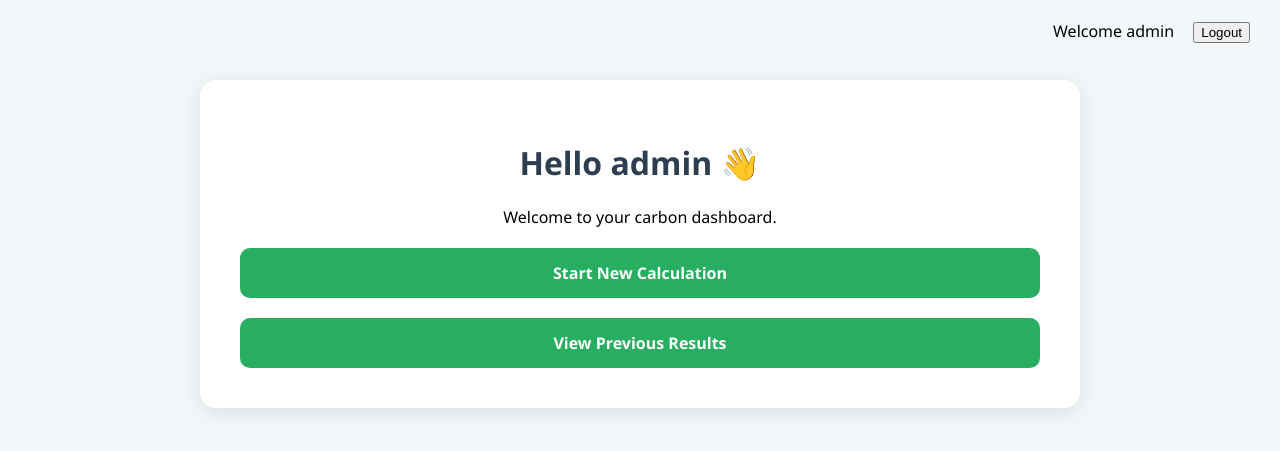
After one commit to EimearCrowley/Carbon-Footprint-Webapp-for-MTU, a Django app: page /dashboard/ in a window 1280 px wide. The commit adds this page. Shown: the top 451 px of the page. Run offline with Django 5.2, Linux system fonts and the light colour scheme; a user stored in the database is signed in.

Commit message:
Adding user dashboard and previous results page, fixed logout button

```diff
--- /dev/null
+++ b/carbon_footprint_app/carbon_app/templates/dashboard.html
@@ -0,0 +1,78 @@
+<!DOCTYPE html>
+<html>
+<head>
+    <title>Dashboard</title>
+
+<style>
+body {
+    font-family: 'Segoe UI', sans-serif;
+    background-color: #f4f7f9;
+    margin: 0;
+    padding: 0;
+}
+
+.container {
+    width: 100%;
+    max-width: 800px;
+    margin: 80px auto;
+    background: white;
+    padding: 40px;
+    border-radius: 16px;
+    box-shadow: 0 4px 20px rgba(0,0,0,0.1);
+    text-align: center;
+}
+
+h1{
+    color:#2c3e50;
+}
+
+.btn{
+    display:block;
+    margin-top:20px;
+    padding:14px;
+    background:#27ae60;
+    color:white;
+    text-decoration:none;
+    border-radius:10px;
+    font-weight:bold;
+}
+
+.btn:hover{
+    background:#219150;
+}
+
+.topbar{
+    position:absolute;
+    top:20px;
+    right:30px;
+}
+</style>
+
+</head>
+
+<body>
+
+<div class="topbar">
+<span>Welcome {{ user.username }}</span>
+
+<form action="{% url 'logout' %}" method="post" style="display:inline;">
+    {% csrf_token %}
+    <button type="submit" style="margin-left:15px;">Logout</button>
+</form>
+
+</div>
+
+<div class="container">
+
+<h1>Hello {{ user.username }} 👋</h1>
+
+<p>Welcome to your carbon dashboard.</p>
+
+<a href="/" class="btn">Start New Calculation</a>
+
+<a href="{% url 'previous_results' %}" class="btn">View Previous Results</a>
+
+</div>
+
+</body>
+</html>
--- a/carbon_footprint_app/carbon_app/urls.py
+++ b/carbon_footprint_app/carbon_app/urls.py
@@ -1,16 +1,19 @@
 from django.contrib import admin
 from django.urls import path, include
 from carbon_app import views
+
 
 urlpatterns = [
     path('admin/', admin.site.urls),
 
     # login/logout urls
     path('accounts/', include('django.contrib.auth.urls')),
+    path('', views.mode_selection_view, name='home'),
+    path('previous-results/', views.previous_results, name='previous_results'),
 
     # signup page
     path('accounts/signup/', views.signup_view, name='signup'),
-
+    path('dashboard/', views.dashboard_view, name='dashboard'),
     # app pages
     path('', views.mode_selection_view, name='mode_selection'),
     path('transport/', views.transport_details_view, name='transport_details'),
--- a/carbon_footprint_app/carbon_app/views.py
+++ b/carbon_footprint_app/carbon_app/views.py
@@ -1,13 +1,16 @@
 from django.shortcuts import render, redirect
+from django.contrib.auth.decorators import login_required
+from django.contrib.auth.forms import UserCreationForm
+from django.contrib.auth import login
 from .forms import TransportDetailsForm, ModeSelectionForm, RouteDaysForm
 from .google_maps import get_distance_km
+from .models import EmissionRecord
 import re
 
-from django.contrib.auth.decorators import login_required
-from django.contrib.auth.models import User
-from .models import EmissionRecord
 
-
+# -----------------------------
+# MODE SELECTION
+# -----------------------------
 def mode_selection_view(request):
 
     if request.method == "POST":
@@ -31,6 +34,9 @@ def mode_selection_view(request):
     return render(request, "mode_selection.html", {"form": form})
 
 
+# -----------------------------
+# TRANSPORT DETAILS (CAR ONLY)
+# -----------------------------
 def transport_details_view(request):
 
     if request.session.get('mode_1') != 'car':
@@ -42,7 +48,6 @@ def transport_details_view(request):
         if form.is_valid():
             request.session['fuel_type'] = form.cleaned_data['fuel_type']
             request.session['engine_option'] = form.cleaned_data['engine_option']
-
             return redirect('route_days')
 
     else:
@@ -68,17 +73,23 @@ def transport_details_view(request):
     })
 
 
+# -----------------------------
+# EIRCODE FORMATTER
+# -----------------------------
 def is_eircode(value):
 
-    cleaned_origin = value.replace(" ", "").upper()
+    cleaned = value.replace(" ", "").upper()
     pattern = r'^[A-Z]\d{2}[A-Z0-9]{4}$'
 
-    if re.match(pattern, cleaned_origin):
-        return cleaned_origin[:3] + " " + cleaned_origin[3:]
+    if re.match(pattern, cleaned):
+        return cleaned[:3] + " " + cleaned[3:]
 
     return None
 
 
+# -----------------------------
+# ROUTE + DAYS
+# -----------------------------
 def route_days_view(request):
 
     duo_mode = request.session.get('duo_mode')
@@ -90,7 +101,6 @@ def route_days_view(request):
         if form.is_valid():
 
             origin = form.cleaned_data['origin']
-            secondary_origin = form.cleaned_data.get('secondary_origin')
             destination = form.cleaned_data['destination']
             days = form.cleaned_data['days_per_week']
 
@@ -105,9 +115,6 @@ def route_days_view(request):
             request.session['destination'] = destination
             request.session['days'] = days
 
-            if duo_mode:
-                request.session['secondary_origin'] = secondary_origin
-
             return redirect('results')
 
     else:
@@ -119,8 +126,12 @@ def route_days_view(request):
     })
 
 
+# -----------------------------
+# RESULTS PAGE
+# -----------------------------
 def results_view(request):
 
+    mode = request.session.get('mode_1')
     fuel_type = request.session.get('fuel_type')
     engine_option = request.session.get('engine_option')
     origin = request.session.get('origin')
@@ -128,7 +139,6 @@ def results_view(request):
     days = int(request.session.get('days', 0))
 
     distance_km = get_distance_km(origin, destination)
-
     request.session['distance_km'] = distance_km
 
     emission_factors = {
@@ -159,7 +169,10 @@ def results_view(request):
 
     try:
 
-        factor = emission_factors[fuel_type][engine_option]
+        if mode == "car":
+            factor = emission_factors[fuel_type][engine_option]
+        else:
+            factor = 0.08  # bus/train default
 
         weekly_emissions = round(distance_km * 2 * days * factor, 2)
 
@@ -168,7 +181,7 @@ def results_view(request):
 
     request.session['weekly_emissions'] = weekly_emissions
 
-    # SAVE RESULT IF USER IS LOGGED IN
+    # Save result if user logged in
     if request.user.is_authenticated and weekly_emissions:
 
         EmissionRecord.objects.create(
@@ -190,10 +203,8 @@ def results_view(request):
 
         if difference > 0:
             comparison = "above"
-
         elif difference < 0:
             comparison = "below"
-
         else:
             comparison = "equal"
 
@@ -209,52 +220,48 @@ def results_view(request):
         'national_weekly': national_weekly,
         'difference': difference,
         'comparison': comparison,
+
     })
 
 
+# -----------------------------
+# SUMMARY PAGE
+# -----------------------------
 def summary_view(request):
 
     weekly_emissions = request.session.get('weekly_emissions')
 
     national_average = 32.7
 
-    difference = None
+    status = "yellow"
     comparison = ""
-    status = "yellow"
+    difference = 0
 
-    if weekly_emissions is not None:
+    if weekly_emissions:
 
         difference = round(weekly_emissions - national_average, 2)
 
         if weekly_emissions < national_average * 0.7:
-
             status = "green"
             comparison = "well below"
 
         elif weekly_emissions <= national_average:
-
             status = "yellow"
             comparison = "around"
 
         else:
-
             status = "red"
             comparison = "above"
 
     context = {
 
-        'mode_1': request.session.get('mode_1'),
-        'mode_2': request.session.get('mode_2'),
-        'duo_mode': request.session.get('duo_mode'),
-        'fuel_type': request.session.get('fuel_type'),
-        'engine_option': request.session.get('engine_option'),
         'origin': request.session.get('origin'),
         'destination': request.session.get('destination'),
         'days': request.session.get('days'),
         'distance_km': request.session.get('distance_km'),
         'weekly_emissions': weekly_emissions,
         'national_average': national_average,
-        'difference': abs(difference) if difference else 0,
+        'difference': abs(difference),
         'comparison': comparison,
         'status': status
 
@@ -263,11 +270,13 @@ def summary_view(request):
     return render(request, 'summary.html', context)
 
 
-from django.contrib.auth.forms import UserCreationForm
-from django.contrib.auth import login
+# -----------------------------
+# SIGNUP
+# -----------------------------
+def signup_view(request):
 
-def signup_view(request):
     if request.method == "POST":
+
         form = UserCreationForm(request.POST)
 
         if form.is_valid():
@@ -279,3 +288,23 @@ def signup_view(request):
         form = UserCreationForm()
 
     return render(request, "registration/signup.html", {"form": form})
+
+
+# -----------------------------
+# DASHBOARD
+# -----------------------------
+@login_required
+def dashboard_view(request):
+
+    return render(request, "dashboard.html")
+
+
+# -----------------------------
+# PREVIOUS RESULTS
+# -----------------------------
+@login_required
+def previous_results(request):
+
+    results = EmissionRecord.objects.filter(user=request.user)
+
+    return render(request, "previous_results.html", {"results": results})
--- a/carbon_footprint_app/carbon_footprint_app/urls.py
+++ b/carbon_footprint_app/carbon_footprint_app/urls.py
@@ -19,17 +19,14 @@ Including another URLconf
 
 from django.contrib import admin
 from django.urls import path, include
-from carbon_app import views
+from django.contrib.auth import views as auth_views
 
 urlpatterns = [
     path('admin/', admin.site.urls),
 
-    # Django login/logout system
+    path('', include('carbon_app.urls')),
+
     path('accounts/', include('django.contrib.auth.urls')),
 
-    # Signup page
-    path('accounts/signup/', views.signup_view, name='signup'),
-
-    # Carbon app pages
-    path('', include('carbon_app.urls')),
+    path('logout/', auth_views.LogoutView.as_view(next_page='/'), name='logout'),
 ]
```
Also changed, not shown: carbon_footprint_app/carbon_app/models.py (+13 -0 lines), carbon_footprint_app/carbon_app/templates/Registration/login.html (+5 -5 lines), carbon_footprint_app/carbon_app/templates/mode_selection.html (+7 -1 lines), carbon_footprint_app/carbon_app/templates/previous_results.html (added, +33 -0 lines), carbon_footprint_app/carbon_app/migrations/0001_initial.py (added), carbon_footprint_app/carbon_footprint_app/settings.py (line endings or trailing spaces), carbon_footprint_app/db.sqlite3.
